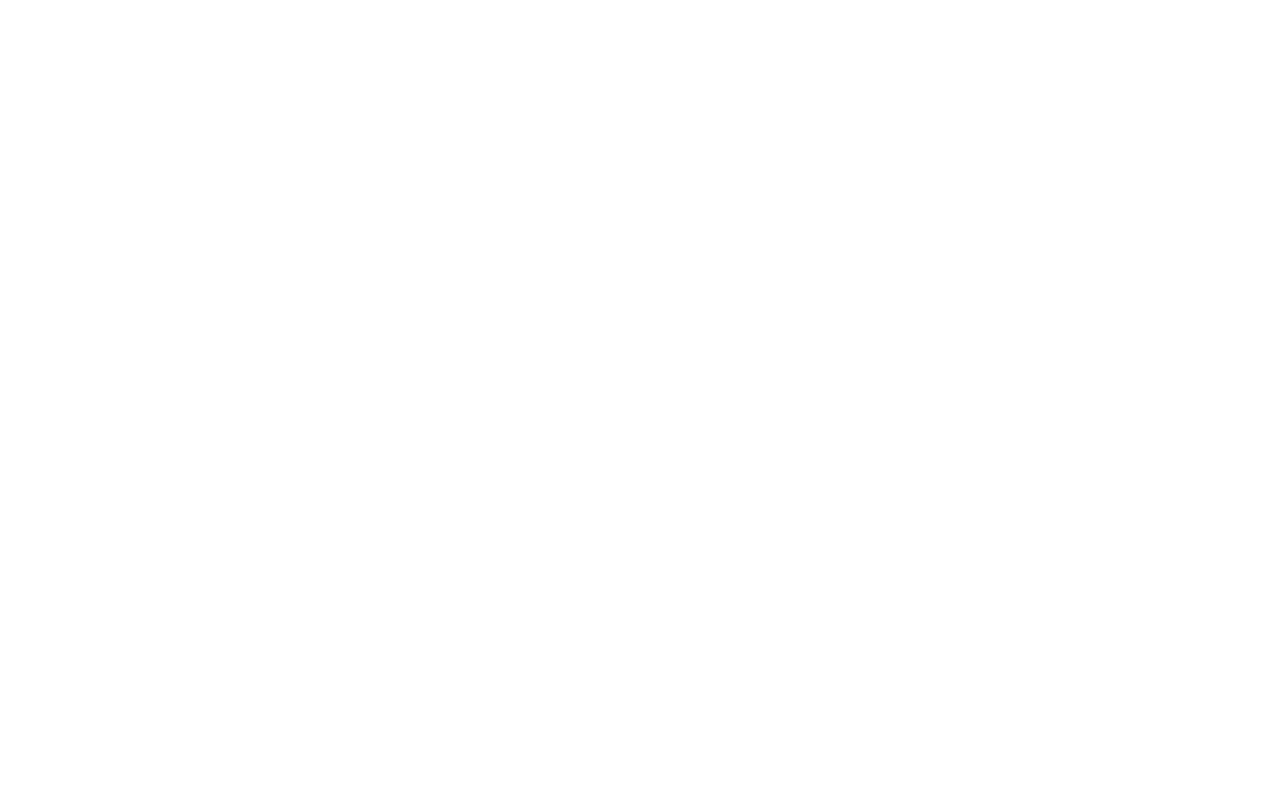
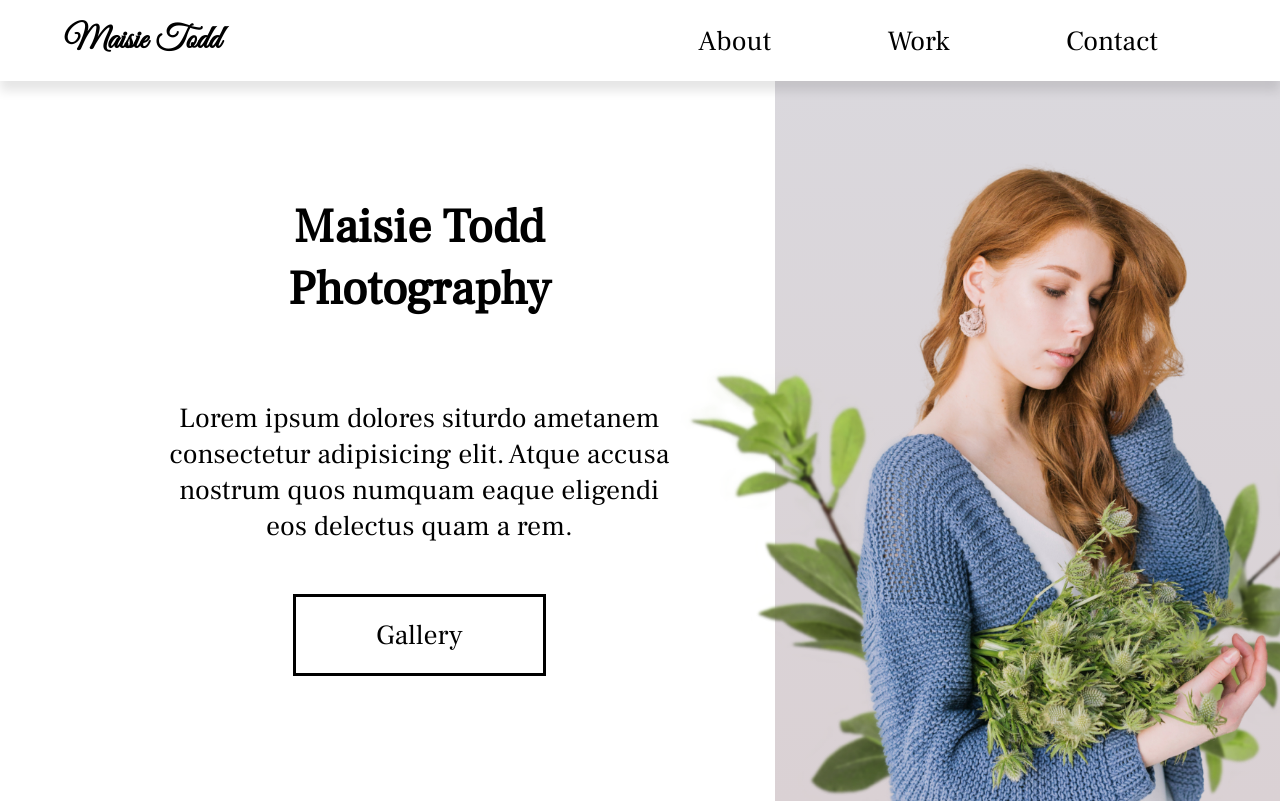
Before and after one commit to terryheewonkim/Photography-Project, a plain HTML site: page index.html in a window 1280 px wide. Drawn offline with Linux system fonts and the light colour scheme.

Commit message:
Update nav and hero section

```diff
--- a/index.html
+++ b/index.html
@@ -9,7 +9,44 @@
       content="Professional photographer available for weddings and special events."
     />
     <meta name="robots" content="index,follow" />
+    <link rel="stylesheet" href="style.css" />
     <title>Maisie Todd | Photography</title>
   </head>
-  <body></body>
+  <body>
+    <header class="main-head">
+      <nav>
+        <h1 id="logo">Maisie Todd</h1>
+        <ul class="nav-links">
+          <li><a href="#about">About</a></li>
+          <li><a href="#work">Work</a></li>
+          <li><a href="#contact">Contact</a></li>
+        </ul>
+      </nav>
+    </header>
+    <main>
+      <section class="hero">
+        <div class="hero-intro flex">
+          <h2>
+            Maisie Todd <br />
+            Photography
+          </h2>
+          <p>
+            Lorem ipsum dolores siturdo ametanem consectetur adipisicing elit.
+            Atque accusa nostrum quos numquam eaque eligendi eos delectus quam a
+            rem.
+          </p>
+          <a href="#gallery">Gallery</a>
+        </div>
+        <div class="hero-images">
+          <img
+            class="hero-maisie"
+            src="./img/elena-joy.png"
+            alt="picture of Maisie Todd"
+          />
+          <img class="plant1 plant" src="./img/plant1.png" alt="" />
+          <img class="plant2 plant" src="./img/plant2.png" alt="" />
+        </div>
+      </section>
+    </main>
+  </body>
 </html>
--- a/style.css
+++ b/style.css
@@ -4,6 +4,21 @@
   box-sizing: border-box;
   margin: 0;
   padding: 0;
+}
+
+@font-face {
+  font-family: "Ruhl";
+  src: url("./fonts/FrankRuhlLibre-Regular.ttf");
+}
+
+@font-face {
+  font-family: "Ruhl Medium";
+  src: url("./fonts/FrankRuhlLibre-Medium.ttf");
+}
+
+@font-face {
+  font-family: "Vibes";
+  src: url("./fonts/GreatVibes-Regular.ttf");
 }
 
 html {
@@ -19,8 +34,13 @@ html {
   --gray-text: #525252;
 }
 
+body {
+  font-family: "Ruhl", sans-serif;
+}
+
 h1 {
   font-size: var(--header1);
+  font-family: "Vibes", sans-serif;
 }
 
 h2 {
@@ -40,12 +60,14 @@ li,
 button,
 label,
 input,
-p {
+p,
+a {
   font-size: var(--text);
 }
 
 a {
   text-decoration: none;
+  color: #000;
 }
 
 ul {
@@ -59,3 +81,89 @@ ul {
   justify-content: center;
   align-items: center;
 }
+
+/* NAVIGATION SECTION */
+
+.main-head {
+  box-shadow: 0px 10px 10px rgba(0, 0, 0, 0.1);
+  position: relative;
+  z-index: 2;
+}
+
+nav {
+  width: 90%;
+  margin: auto;
+  display: flex;
+  align-items: center;
+  min-height: 10vh;
+  padding: 2rem 0;
+}
+
+#logo {
+  flex: 1 1 20rem;
+}
+
+.nav-links {
+  display: flex;
+  justify-content: space-around;
+  flex: 1 1 20rem;
+}
+
+.hero {
+  min-height: 90vh;
+  width: 95%;
+  margin: 0 0 0 auto;
+  display: flex;
+  flex-wrap: wrap;
+  overflow: hidden;
+}
+
+.hero-intro {
+  flex: 2 1 30rem;
+  text-align: center;
+}
+
+.hero-intro h2 {
+  padding: 3rem;
+}
+
+.hero-intro p {
+  padding: 5rem 10rem;
+}
+
+.hero-intro a {
+  padding: 2rem 8rem;
+  border: 3px solid #000;
+  margin-bottom: 4rem;
+}
+
+.hero-images {
+  position: relative;
+  flex: 1 1 30rem;
+  background: linear-gradient(#dad8dd, #dad1d4);
+  z-index: 1;
+}
+
+.hero-maisie {
+  width: 100%;
+  height: 100%;
+  object-fit: cover;
+}
+
+.plant {
+  position: absolute;
+  bottom: 0;
+  left: -20%;
+  z-index: -1;
+}
+
+.plant1 {
+  max-width: 70%;
+  max-width: 70%;
+}
+
+.plant2 {
+  left: 40%;
+  max-width: 70%;
+  max-width: 70%;
+}
```
